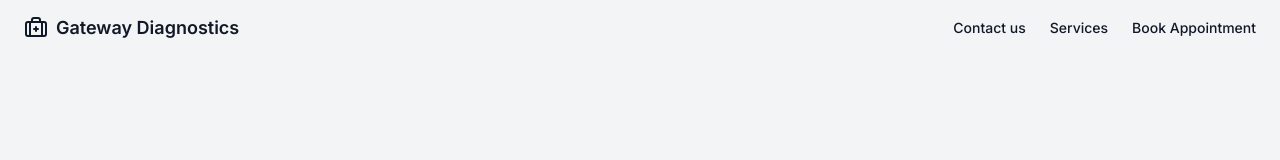
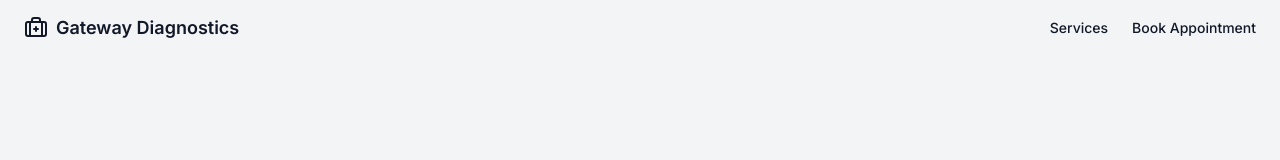
Before and after one commit to dipperLyra/gateway-diagnostics, a Next.js app: page / in a window 1280 px wide. Shown: the top 160 px of the page. Built offline with nearby package versions, Linux system fonts and the light colour scheme.

Commit message:
Update link

```diff
--- a/src/app/page.js
+++ b/src/app/page.js
@@ -1,5 +1,4 @@
 import { Landing } from "@/components/home";
-import Image from "next/image";
 
 export default function Home() {
   return <Landing />;
--- a/src/components/home.jsx
+++ b/src/components/home.jsx
@@ -16,17 +16,12 @@ export function Landing() {
         <nav className="ml-auto flex gap-4 sm:gap-6">
           <Link
             className="text-sm font-medium hover:underline underline-offset-4 text-gray-900 dark:text-gray-50"
-            href="#contact-us">
-            Contact us
-          </Link>
-          <Link
-            className="text-sm font-medium hover:underline underline-offset-4 text-gray-900 dark:text-gray-50"
             href="#">
             Services
           </Link>
           <Link
             className="text-sm font-medium hover:underline underline-offset-4 text-gray-900 dark:text-gray-50"
-            href="#">
+            href="#contact-us">
             Book Appointment
           </Link>
         </nav>
```
